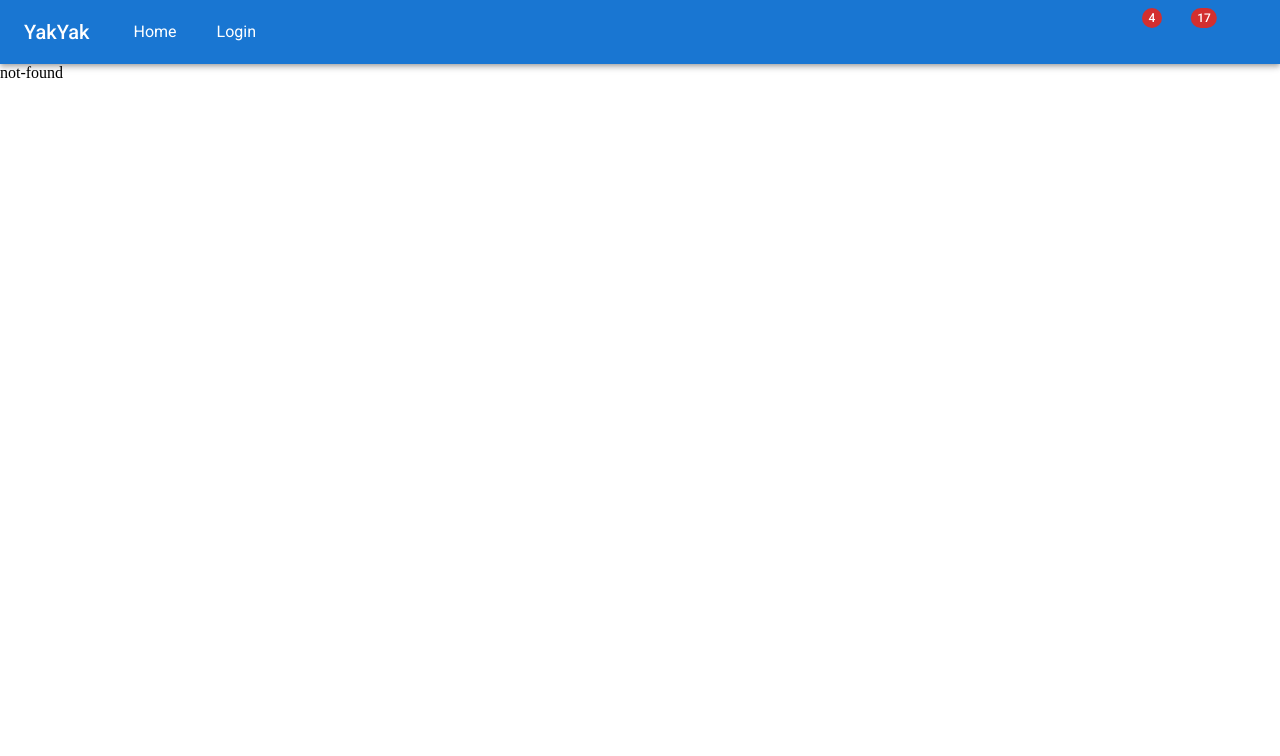
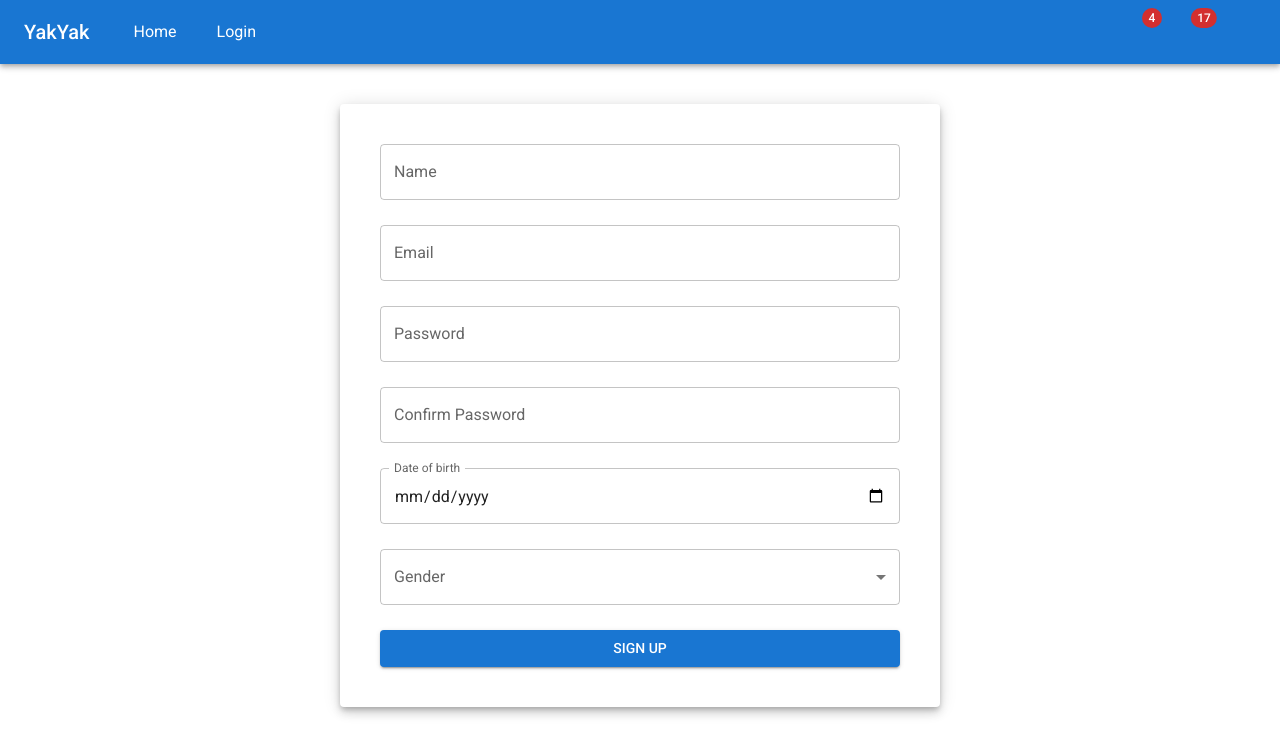
Before and after one commit to Amoory-Elmihy-77/social_app, a Next.js app: page /signup in a window 1280 px wide. Before the commit this address had no page. Shown: the top 756 px of the page. Built offline with nearby package versions, Linux system fonts and the light colour scheme; some icons are missing; what @mui/material-nextjs would draw is missing.

Commit message:
create signup

```diff
--- /dev/null
+++ b/src/app/(auth)/signup/page.tsx
@@ -0,0 +1,112 @@
+"use client";
+import { Box, Button, Paper, TextField, MenuItem } from "@mui/material";
+import { useFormik } from "formik";
+import React from "react";
+import toast from "react-hot-toast";
+import { useRouter } from "next/navigation";
+import axios from "axios";
+
+export default function Signup() {
+  const router = useRouter();
+  const formik = useFormik({
+    initialValues: {
+      name: "",
+      email: "",
+      password: "",
+      rePassword: "",
+      dateOfBirth: "",
+      gender: "",
+    },
+    onSubmit: async (values) => {
+      console.log(values);
+
+      const options = {
+        url: `https://linked-posts.routemisr.com/users/signup`,
+        method: "POST",
+        data: values,
+      };
+      try {
+        const { data } = await axios.request(options);
+        if (data.message === "success") {
+          toast.success("Signup successful! Come to login...");
+          setTimeout(() => {
+            router.push("/login");
+          }, 1500);
+        } else {
+          toast.error(data.message || "Signup failed");
+        }
+      } catch {
+        toast.error("An error occurred. Please try again.");
+      }
+    },
+  });
+  return (
+    <>
+      <Box sx={{ p: 2, mt: 3, mx: "auto", width: { xs: "90%", md: 600 } }}>
+        <Paper elevation={6} sx={{ p: 5 }}>
+          <form
+            onSubmit={formik.handleSubmit}
+            style={{ display: "flex", flexDirection: "column", gap: "25px" }}
+          >
+            <TextField
+              label="Name"
+              variant="outlined"
+              type="text"
+              value={formik.values.name}
+              onChange={formik.handleChange}
+              name="name"
+            />
+            <TextField
+              label="Email"
+              variant="outlined"
+              type="email"
+              value={formik.values.email}
+              onChange={formik.handleChange}
+              name="email"
+            />
+            <TextField
+              label="Password"
+              variant="outlined"
+              type="password"
+              value={formik.values.password}
+              onChange={formik.handleChange}
+              name="password"
+            />
+            <TextField
+              label="Confirm Password"
+              variant="outlined"
+              type="password"
+              value={formik.values.rePassword}
+              onChange={formik.handleChange}
+              name="rePassword"
+            />
+            <TextField
+              label="Date of birth"
+              variant="outlined"
+              type="date"
+              value={formik.values.dateOfBirth}
+              onChange={formik.handleChange}
+              name="dateOfBirth"
+              InputLabelProps={{ shrink: true }}
+            />
+            <TextField
+              label="Gender"
+              variant="outlined"
+              select
+              value={formik.values.gender}
+              onChange={formik.handleChange}
+              name="gender"
+            >
+              <MenuItem value="">Select Gender</MenuItem>
+              <MenuItem value="male">Male</MenuItem>
+              <MenuItem value="female">Female</MenuItem>
+            </TextField>
+            <Button type="submit" variant="contained">
+              Sign Up
+            </Button>
+          </form>
+        </Paper>
+      </Box>
+    </>
+  );
+}
```
Also changed, not shown: src/app/(auth)/login/page.tsx (renamed from src/app/(auth)/login/page.jsx, +7 -0 lines).
